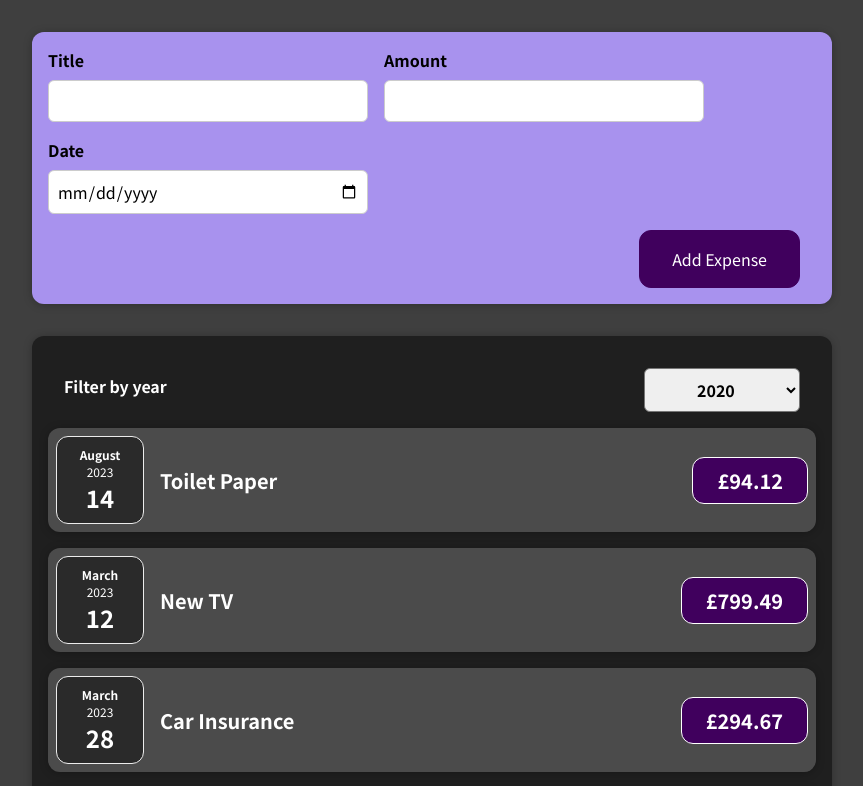
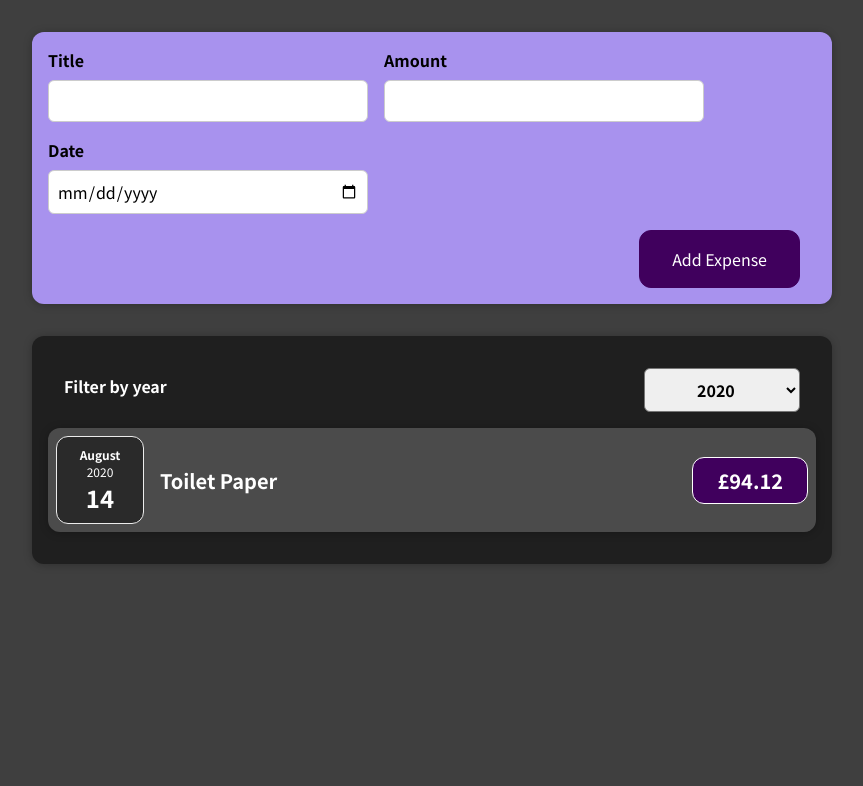
Before and after one commit to BenjaminSeed/expense-tracker, a React (Create React App) app: page / in a window 1280 px wide. Shown: the top 786 px of the page, without its empty margins (208-1071 px from the left). Built offline with nearby package versions, Linux system fonts and the light colour scheme.

Commit message:
outputting conditional content in the Expenses.jsx component

```diff
--- a/src/App.js
+++ b/src/App.js
@@ -8,20 +8,20 @@ const DUMMY_EXPENSES = [
     id: "e1",
     title: "Toilet Paper",
     amount: 94.12,
-    date: new Date(2023, 7, 14),
+    date: new Date(2020, 7, 14),
   },
   { id: "e2", title: "New TV", amount: 799.49, date: new Date(2023, 2, 12) },
   {
     id: "e3",
     title: "Car Insurance",
     amount: 294.67,
-    date: new Date(2023, 2, 28),
+    date: new Date(2021, 2, 28),
   },
   {
     id: "e4",
     title: "New Desk (Wooden)",
     amount: 450,
-    date: new Date(2023, 5, 12),
+    date: new Date(2022, 5, 12),
   },
 ];
 
--- a/src/components/Expenses/Expenses.jsx
+++ b/src/components/Expenses/Expenses.jsx
@@ -11,6 +11,23 @@ const Expenses = (props) => {
     setFilteredYear(selectedYear);
   };
 
+  const filteredExpenses = props.expenses.filter((expense) => {
+    return expense.date.getFullYear().toString() === filteredYear;
+  });
+
+  let expensesContent = <p>No Expense Found</p>;
+
+  if (filteredExpenses.length > 0) {
+    expensesContent = filteredExpenses.map((expense) => (
+      <ExpenseItem
+        key={expense.id}
+        title={expense.title}
+        amount={expense.amount}
+        date={expense.date}
+      />
+    ));
+  }
+
   return (
     <div>
       <Card className="expenses">
@@ -18,34 +35,17 @@ const Expenses = (props) => {
           selected={filteredYear}
           onChangeFilter={filterChangeHandler}
         />
-        {props.expenses.map((expense) => (
+        {expensesContent}
+        {/* {filteredExpenses.length === 0 && expensesContent}
+        {filteredExpenses.length > 0 &&
+          filteredExpenses.map((expense) => (
             <ExpenseItem
               key={expense.id}
               title={expense.title}
               amount={expense.amount}
               date={expense.date}
             />
-        ))}
-        {/* <ExpenseItem
-          title={props.expenses[0].title}
-          amount={props.expenses[0].amount}
-          date={props.expenses[0].date}
-        />
-        <ExpenseItem
-          title={props.expenses[1].title}
-          amount={props.expenses[1].amount}
-          date={props.expenses[1].date}
-        />
-        <ExpenseItem
-          title={props.expenses[2].title}
-          amount={props.expenses[2].amount}
-          date={props.expenses[2].date}
-        />
-        <ExpenseItem
-          title={props.expenses[3].title}
-          amount={props.expenses[3].amount}
-          date={props.expenses[3].date}
-        /> */}
+          ))} */}
       </Card>
     </div>
   );
--- a/src/components/Expenses/ExpensesFilter.jsx
+++ b/src/components/Expenses/ExpensesFilter.jsx
@@ -12,6 +12,7 @@ const ExpensesFilter = (props) => {
       <div className="expenses-filter__control">
         <label>Filter by year</label>
         <select value={props.selected} onChange={dropdownChangeHandler}>
+          <option value="2023">2023</option>
           <option value="2022">2022</option>
           <option value="2021">2021</option>
           <option value="2020">2020</option>
```
Lines whose indentation alone changed are shown as unchanged.
